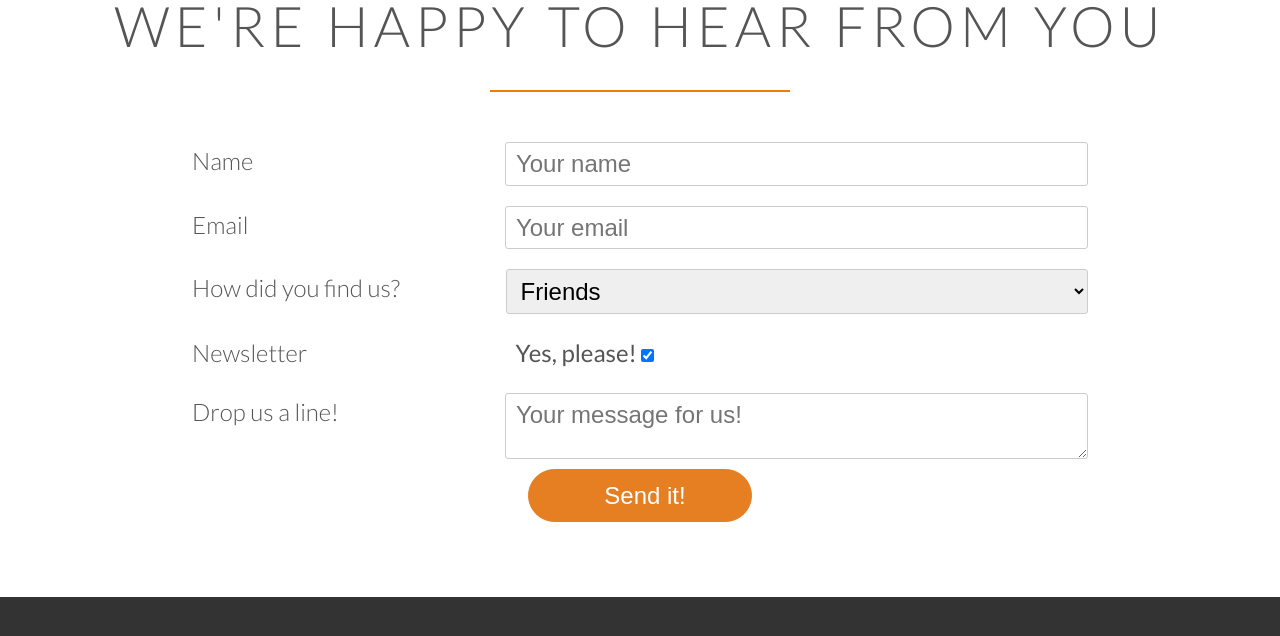
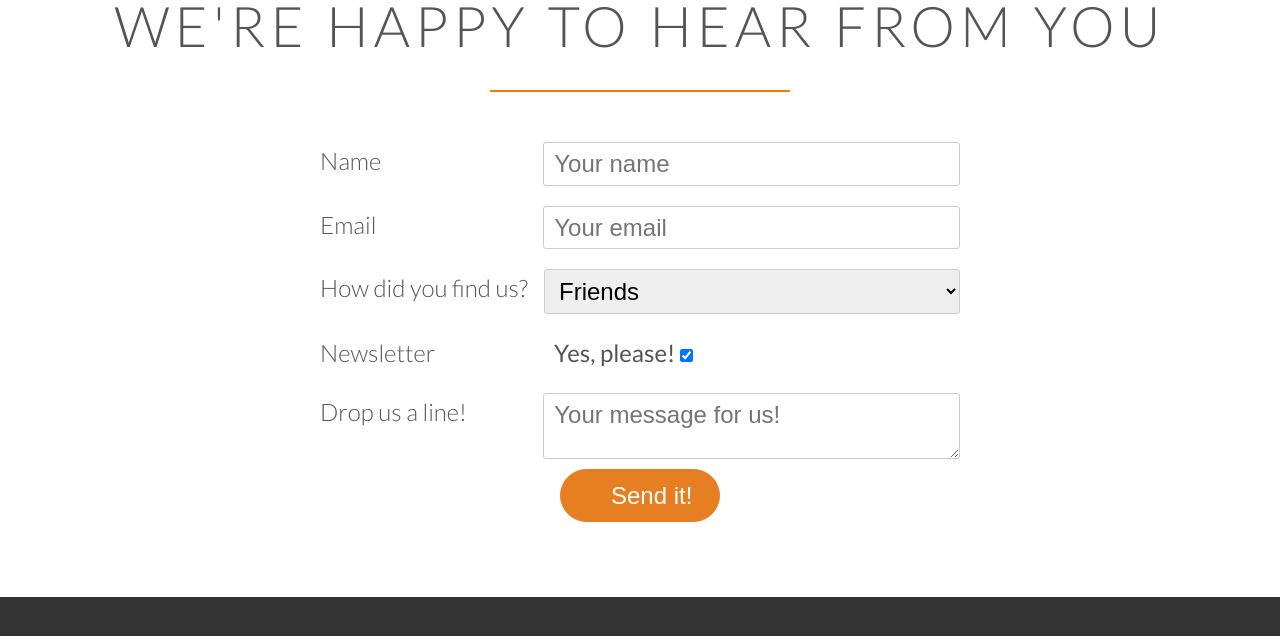
Before and after one commit to solprofi/epam_project, a website: page app/index.html in a window 1280 px wide. Shown: the part 4760-5396 px from the top of the page. Drawn offline with nearby package versions, Linux system fonts and the light colour scheme.

Commit message:
fixed small bugs

```diff
--- a/app/assets/styles/modules/_form.css
+++ b/app/assets/styles/modules/_form.css
@@ -3,7 +3,11 @@
 }
 
 .contact-form {
-    width: 70%;
+    width: 60%;
+
+    @mixin atMedium {
+        width: 50%;
+    }
     margin: 0 auto;
 }
 
--- a/app/assets/styles/modules/_gallery.css
+++ b/app/assets/styles/modules/_gallery.css
@@ -38,7 +38,7 @@
         grid-gap: 5px;
         @mixin at2 {
             grid-template-columns: repeat(1, 330px);
-            grid-template-rows: repeat(4, 330px);
+            grid-template-rows: repeat(12, 330px);
             grid-gap: 5px;
         }
 
--- a/app/assets/styles/modules/_search-form.css
+++ b/app/assets/styles/modules/_search-form.css
@@ -20,7 +20,7 @@
     text-indent: 10px;
     margin: 0 auto;
     width: 70%;
-    @mixin atSmall {
+    @mixin atMedium {
       padding: 10px;
       width: initial;
     }
--- a/app/assets/styles/modules/_section-library.css
+++ b/app/assets/styles/modules/_section-library.css
@@ -12,7 +12,6 @@
     position: relative;
     flex-basis: 45%;
     padding: 20px 0 50px 0;
-
 }
 
 .library-row {
--- a/app/temp/styles/styles.css
+++ b/app/temp/styles/styles.css
@@ -989,7 +989,7 @@ i {
 
 .gallery_small {
             grid-template-columns: repeat(1, 330px);
-            grid-template-rows: repeat(4, 330px);
+            grid-template-rows: repeat(12, 330px);
             grid-gap: 5px
     }
     }
@@ -2129,9 +2129,16 @@ i {
 }
 
 .contact-form {
-    width: 70%;
+    width: 60%;
     margin: 0 auto;
 }
+
+@media (min-width: 768px) {
+
+.contact-form {
+        width: 50%;
+}
+    }
 
 .form-row {
     position: relative;
@@ -2255,7 +2262,7 @@ textarea {
     width: 70%;
   }
 
-@media (min-width: 480px) {
+@media (min-width: 768px) {
 
 .search-form__search {
       padding: 10px;
@@ -2841,7 +2848,6 @@ textarea {
     -ms-flex-preferred-size: 45%;
         flex-basis: 45%;
     padding: 20px 0 50px 0;
-
 }
 
 .library-row {
```
Also changed, not shown: app/library.html (+0 -1 lines), app/player.html (+1 -1 lines), app/assets/images/8.jpg.
